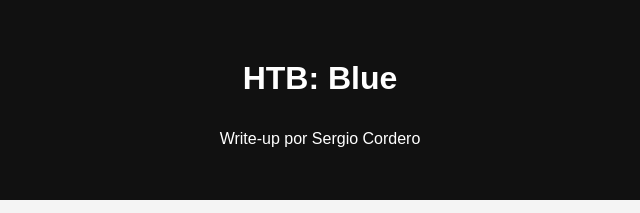
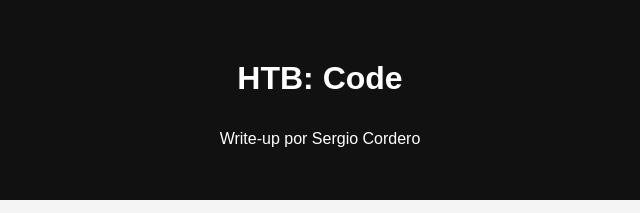
Before and after one commit to sergiocordero94/sergiocordero94.github.io, a plain HTML site: page writeups/code.html in a window 1280 px wide. Shown: the top 213 px of the page, 320-960 px from the left. Drawn offline with Linux system fonts and the light colour scheme.

Commit message:
Update code.html

```diff
--- a/writeups/code.html
+++ b/writeups/code.html
@@ -2,12 +2,12 @@
 <html lang="es">
 <head>
   <meta charset="UTF-8">
-  <title>HTB: Blue - Write-up</title>
+  <title>HTB: Code - Write-up</title>
   <link rel="stylesheet" href="../assets/style.css">
 </head>
 <body>
   <header>
-    <h1>HTB: Blue</h1>
+    <h1>HTB: Code</h1>
     <p>Write-up por Sergio Cordero</p>
   </header>
 
```
